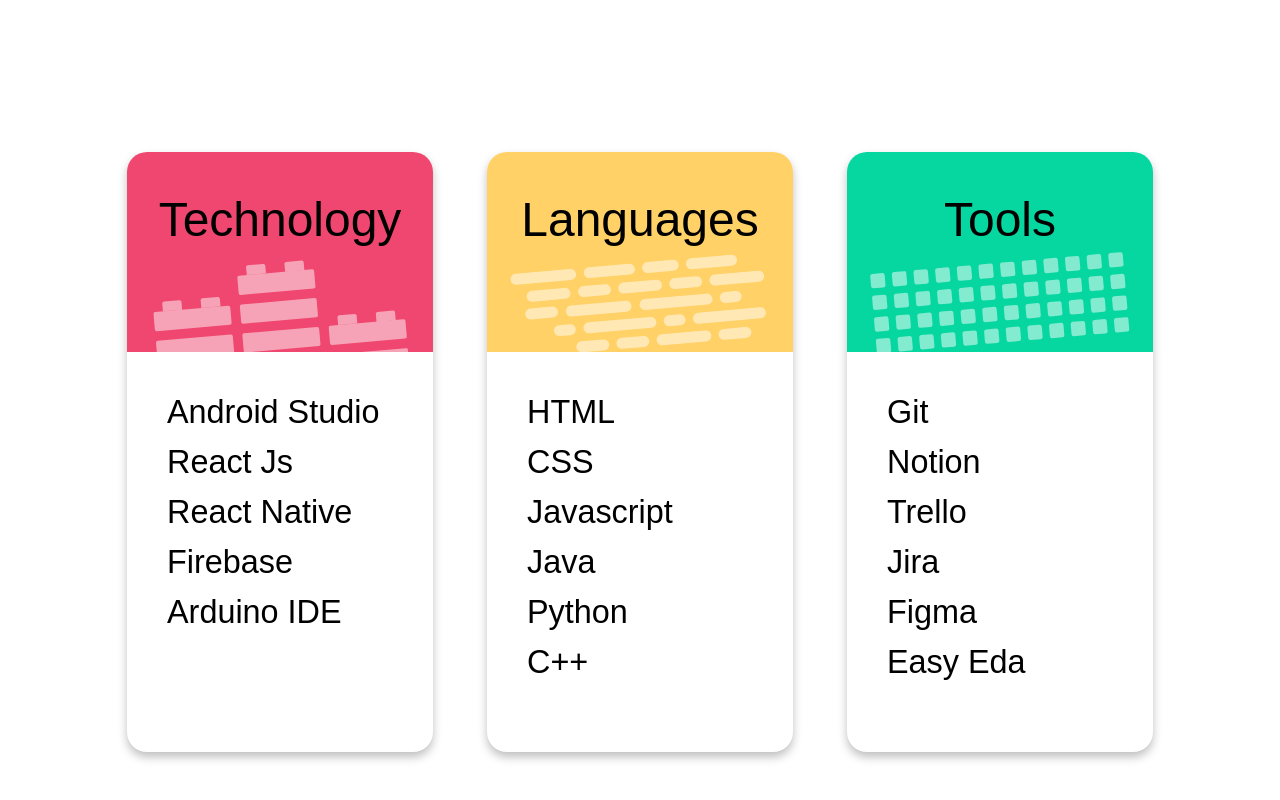
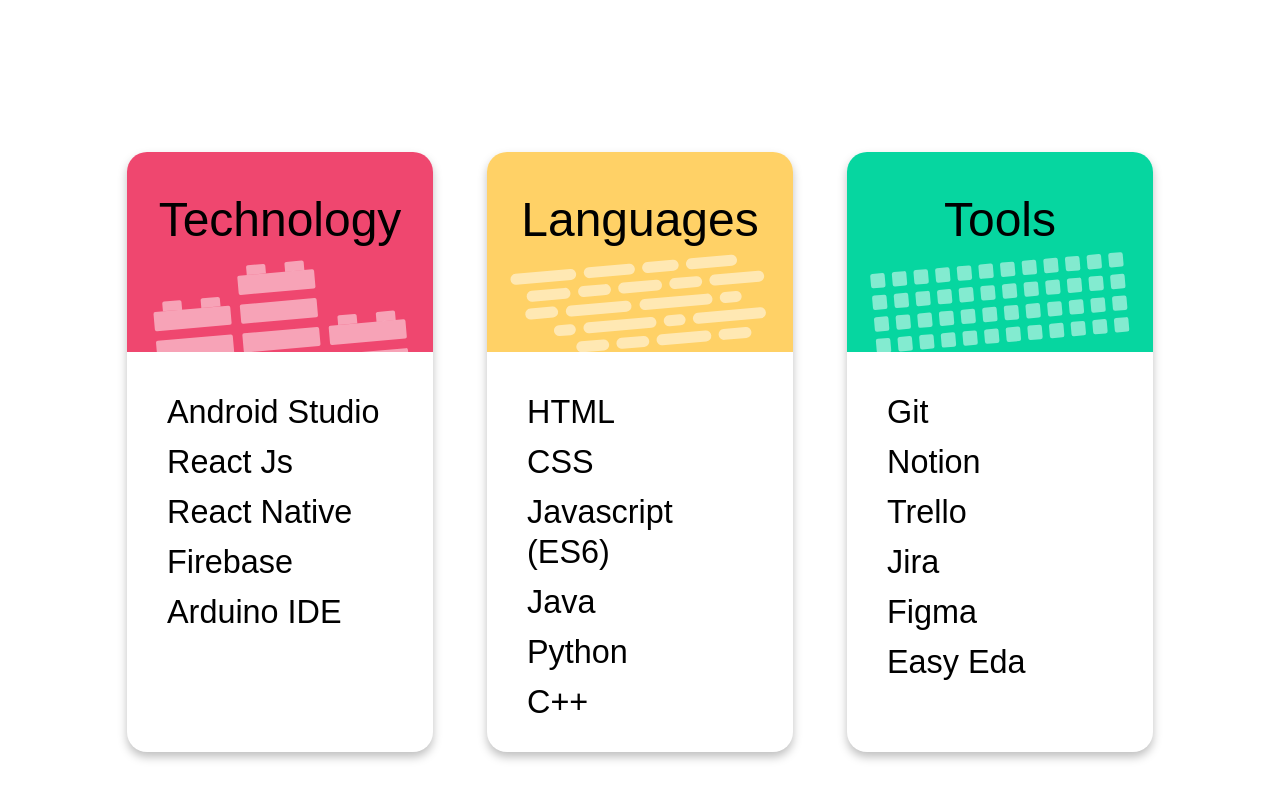
Before and after one commit to jaballogian/portfolio, a React (Create React App) app: page / in a window 1280 px wide. Shown: the part 748-1548 px from the top of the page. Built offline with nearby package versions, Linux system fonts and the light colour scheme.

Commit message:
change data in hard skill data

```diff
--- a/src/pages/Home/HardSkill/hardSkillData.js
+++ b/src/pages/Home/HardSkill/hardSkillData.js
@@ -14,7 +14,7 @@ const hardSkillList = [
     contents: [
       'HTML',
       'CSS',
-      'Javascript',
+      'Javascript (ES6)',
       'Java',
       'Python',
       'C++',
```
